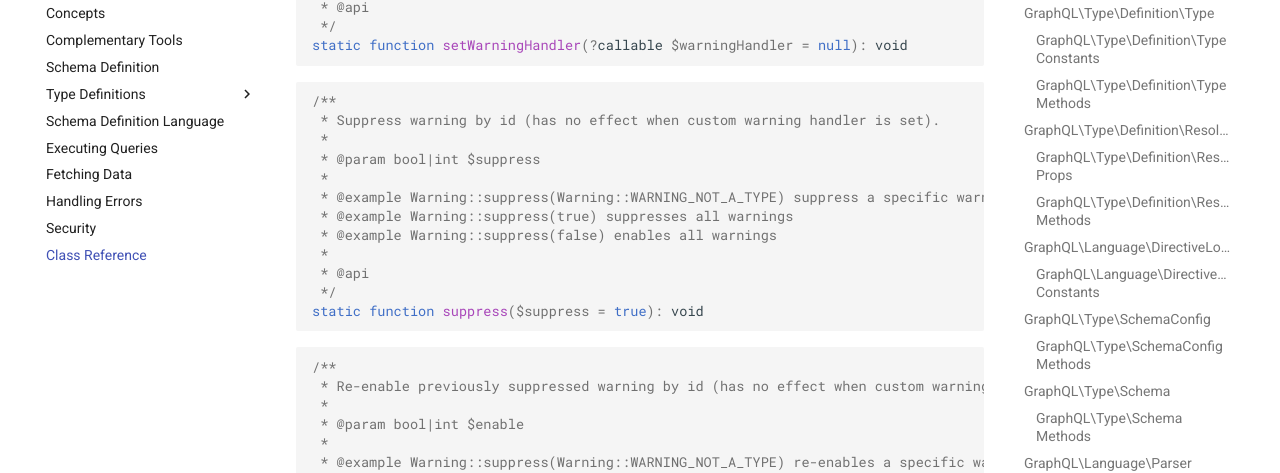
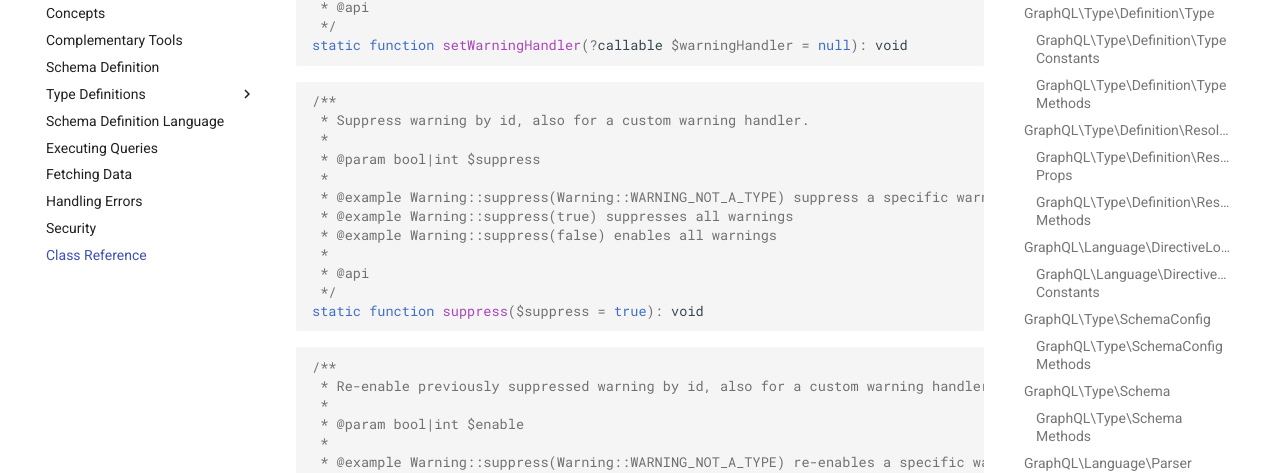
Before and after one commit to webonyx/graphql-php, an MkDocs documentation site: the page built from docs/class-reference.md, in a window 1280 px wide and 900 px high, scrolled down 41734 px. Shown: the part 149-622 px from the top of the window. Built offline with MkDocs 1.6.1 and Material for MkDocs 9.7.7, drawn with Linux system fonts in a browser that asks for light colours; comment, search, counter and statistics services are not loaded.

Commit message:
Document that suppress() and enable() apply to custom warning handlers
🤖 Generated with Claude Code

````diff
--- a/docs/class-reference.md
+++ b/docs/class-reference.md
@@ -2185,7 +2185,7 @@ static function setWarningHandler(?callable $warningHandler = null): void
 
 ```php
 /**
- * Suppress warning by id (has no effect when custom warning handler is set).
+ * Suppress warning by id, also for a custom warning handler.
  *
  * @param bool|int $suppress
  *
@@ -2200,7 +2200,7 @@ static function suppress($suppress = true): void
 
 ```php
 /**
- * Re-enable previously suppressed warning by id (has no effect when custom warning handler is set).
+ * Re-enable previously suppressed warning by id, also for a custom warning handler.
  *
  * @param bool|int $enable
  *
````
Also changed, not shown: 1 other file.
